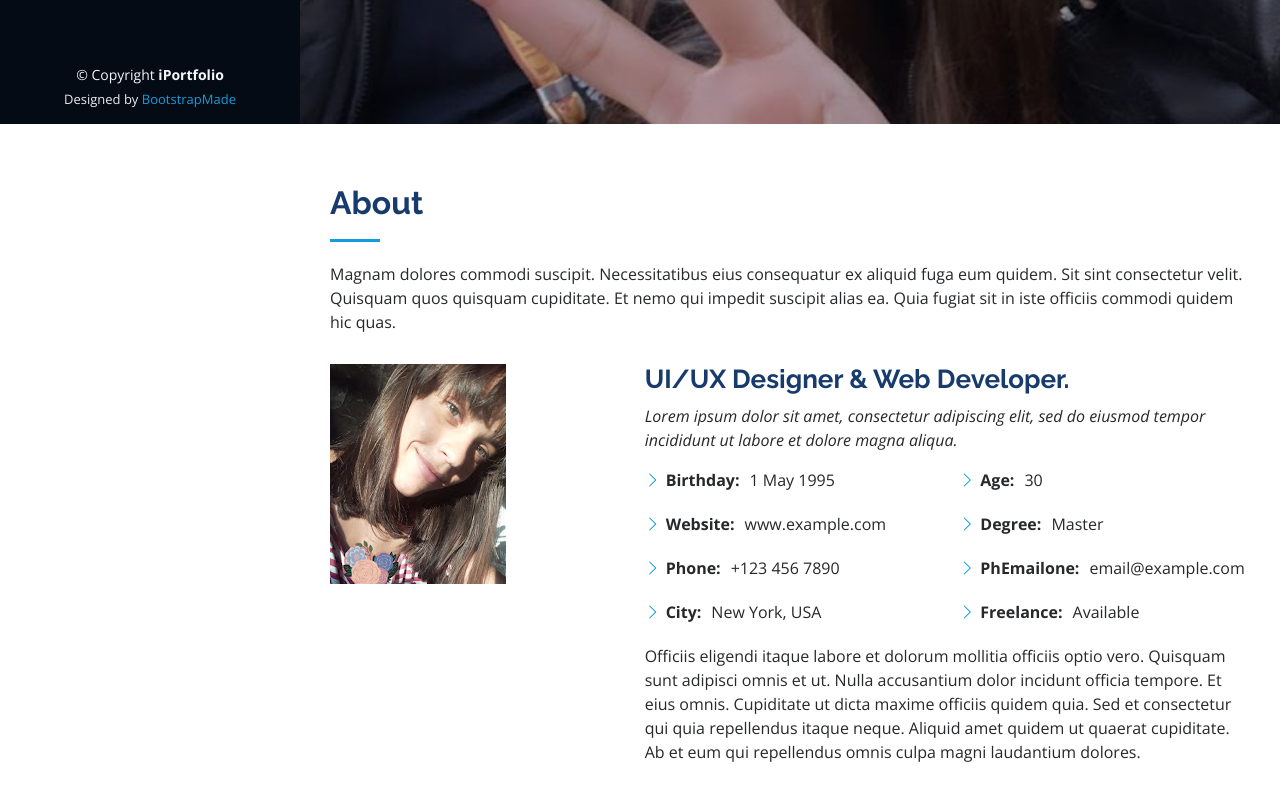
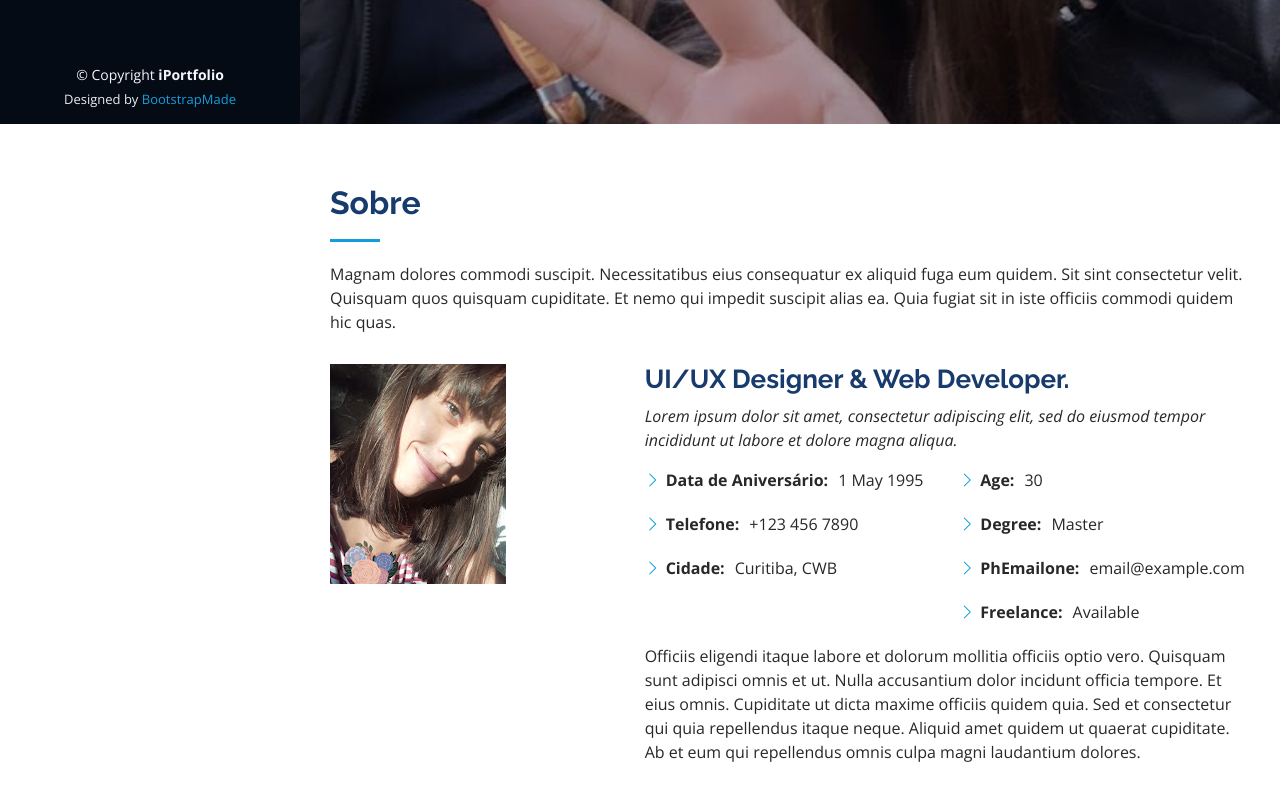
Before and after one commit to Adauta2001/PORTFOLIO, a plain HTML site: page index.html in a window 1280 px wide. Shown: the part 676-1476 px from the top of the page. Drawn offline with nearby package versions, Linux system fonts and the light colour scheme.

Commit message:
atualização da sesção sobre

```diff
--- a/index.html
+++ b/index.html
@@ -68,7 +68,6 @@
       </nav><!-- .nav-menu -->
     </div>
   </header><!-- End Header -->
-
   <!-- ======= Hero Section ======= -->
   <section id="hero" class="d-flex flex-column justify-content-center align-items-center">
     <div class="hero-container" data-aos="fade-in">
@@ -84,7 +83,7 @@
       <div class="container">
 
         <div class="section-title">
-          <h2>About</h2>
+          <h2>Sobre</h2>
           <p>Magnam dolores commodi suscipit. Necessitatibus eius consequatur ex aliquid fuga eum quidem. Sit sint consectetur velit. Quisquam quos quisquam cupiditate. Et nemo qui impedit suscipit alias ea. Quia fugiat sit in iste officiis commodi quidem hic quas.</p>
         </div>
 
@@ -101,10 +100,9 @@
             <div class="row">
               <div class="col-lg-6">
                 <ul>
-                  <li><i class="bi bi-chevron-right"></i> <strong>Birthday:</strong> <span>1 May 1995</span></li>
-                  <li><i class="bi bi-chevron-right"></i> <strong>Website:</strong> <span>www.example.com</span></li>
-                  <li><i class="bi bi-chevron-right"></i> <strong>Phone:</strong> <span>+123 456 7890</span></li>
-                  <li><i class="bi bi-chevron-right"></i> <strong>City:</strong> <span>New York, USA</span></li>
+                  <li><i class="bi bi-chevron-right"></i> <strong>Data de Aniversário:</strong> <span>1 May 1995</span></li>
+                  <li><i class="bi bi-chevron-right"></i> <strong>Telefone:</strong> <span>+123 456 7890</span></li>
+                  <li><i class="bi bi-chevron-right"></i> <strong>Cidade:</strong> <span>Curitiba, CWB</span></li>
                 </ul>
               </div>
               <div class="col-lg-6">
```
